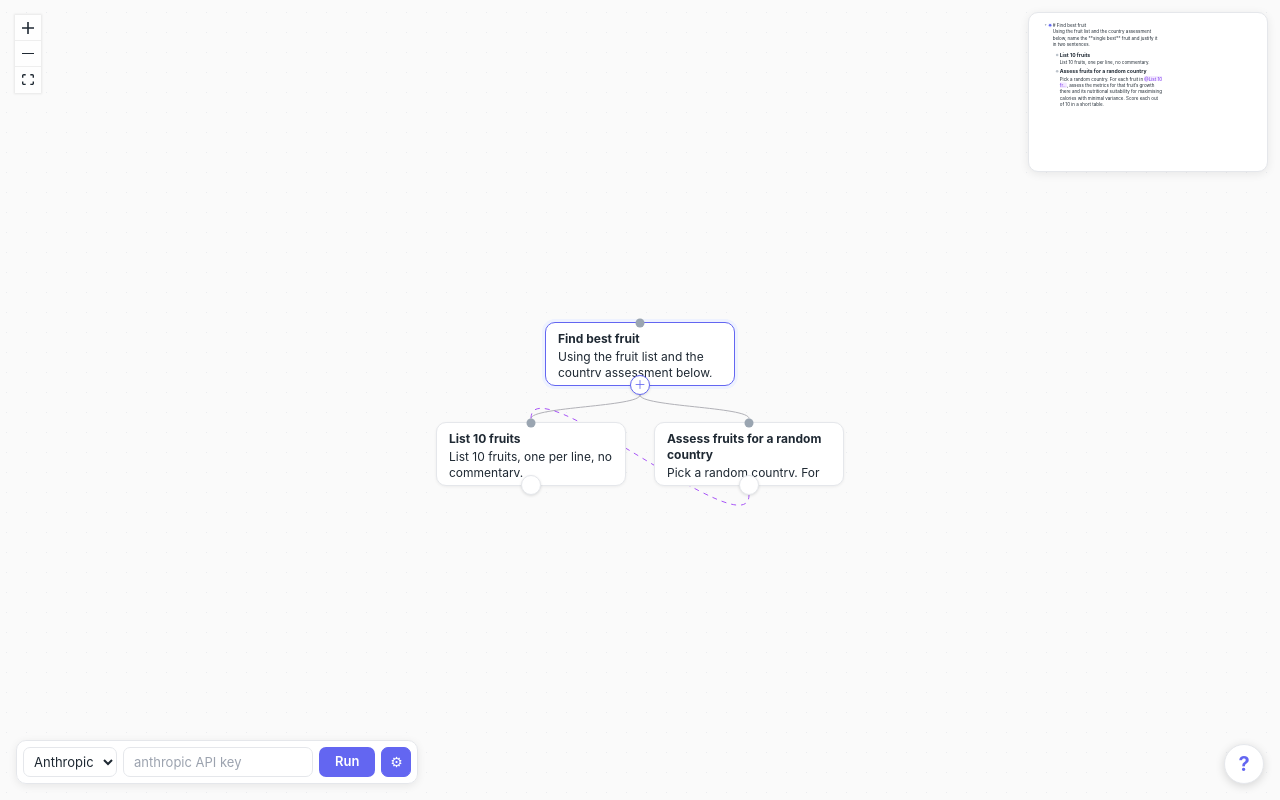
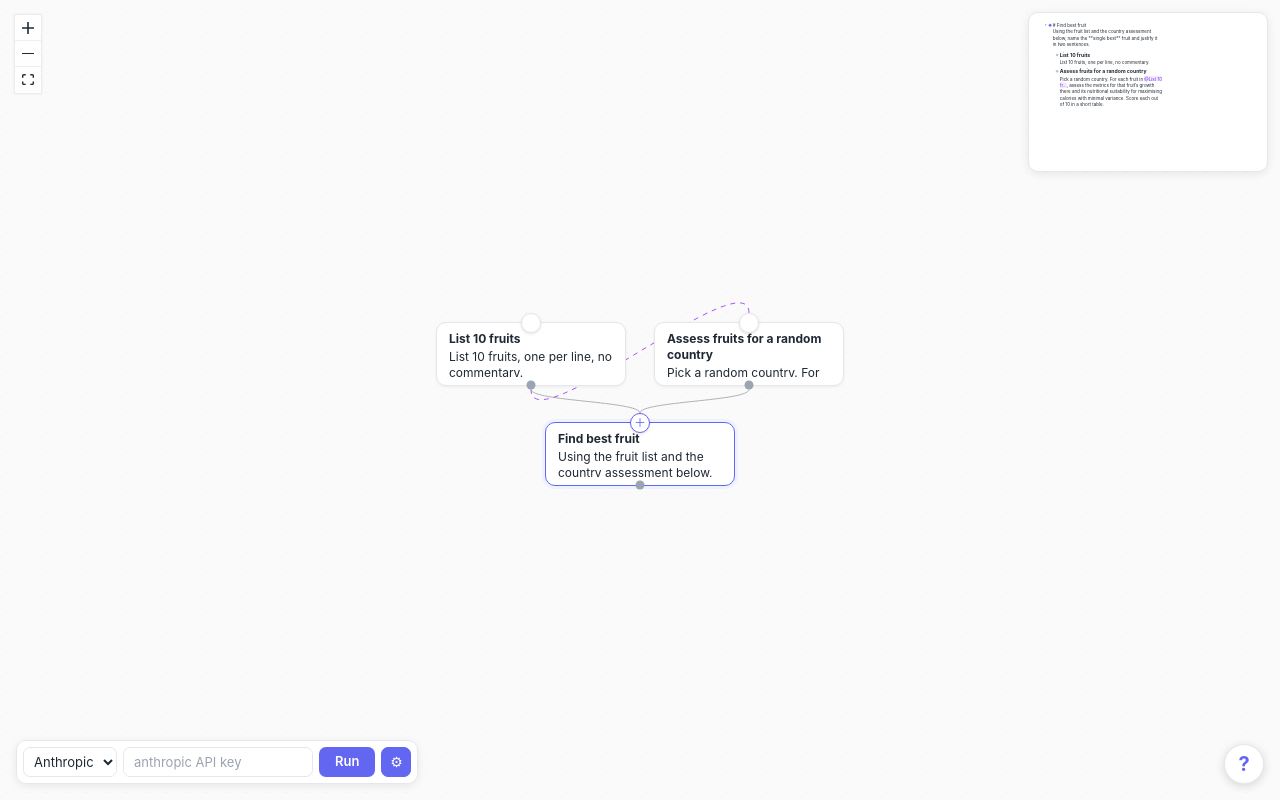
Before and after one commit to conradbez/prompt-build-tool-dnd, a React (Vite) app: page / in a window 1280 px wide. Built offline with nearby package versions, Linux system fonts and the light colour scheme.

Commit message:
fix: flip node flow

```diff
--- a/src/mindmap/BulletNode.tsx
+++ b/src/mindmap/BulletNode.tsx
@@ -25,7 +25,31 @@ export function BulletNode({ id, data, selected }: NodeProps) {
   const d = data as BulletNodeData;
   return (
     <div className={`mm-node ${selected ? 'mm-node--selected' : ''} ${d.kind !== 'prompt' ? `mm-node--${d.kind}` : ''}`}>
-      <Handle type="target" position={Position.Top} className="mm-handle" />
+      {/*
+        One circle, two gestures: drag from it to start a link, click it to add
+        a child. They used to be separate controls sitting on top of each other
+        — the `+` button covering the connection handle — so a drag aimed at the
+        handle hit the button instead. The `+` now lives *inside* the handle.
+
+        It is the node's *input*, on top: children sit above their parent and
+        feed their output down into it, so adding a child means adding an input.
+      */}
+      <Handle
+        type="target"
+        position={Position.Top}
+        className="mm-handle mm-handle--start"
+        title={
+          d.canAddChild
+            ? 'Drag to link, click to add a child'
+            : 'A python node runs one child, and already has it'
+        }
+        onClick={(e) => {
+          e.stopPropagation();
+          actions.addChild(id);
+        }}
+      >
+        {d.canAddChild && <span className="mm-handle__plus">＋</span>}
+      </Handle>
       {(d.kind !== 'prompt' || d.jsonOutput || d.fileCount > 0) && (
         <div className="mm-node__flags">
           {d.kind !== 'prompt' && <KindChip kind={d.kind} mcpServer={d.mcpServer} />}
@@ -62,28 +86,8 @@ export function BulletNode({ id, data, selected }: NodeProps) {
         </button>
       )}
       {d.hasChildren && d.collapsed && <div className="mm-node__badge">▸</div>}
-      {/*
-        One circle, two gestures: drag from it to start a link, click it to add
-        a child. They used to be separate controls sitting on top of each other
-        — the `+` button covering the connection handle — so a drag aimed at the
-        handle hit the button instead. The `+` now lives *inside* the handle.
-      */}
-      <Handle
-        type="source"
-        position={Position.Bottom}
-        className="mm-handle mm-handle--start"
-        title={
-          d.canAddChild
-            ? 'Drag to link, click to add a child'
-            : 'A python node runs one child, and already has it'
-        }
-        onClick={(e) => {
-          e.stopPropagation();
-          actions.addChild(id);
-        }}
-      >
-        {d.canAddChild && <span className="mm-handle__plus">＋</span>}
-      </Handle>
+      {/* The output: it links down into this node's parent. */}
+      <Handle type="source" position={Position.Bottom} className="mm-handle" />
     </div>
   );
 }
--- a/src/mindmap/MindMap.tsx
+++ b/src/mindmap/MindMap.tsx
@@ -56,6 +56,11 @@ const TOUCH_ONLY = {
  * Left panel: a mind map of the same bullet tree the outline shows on the
  * right. Parent→child links are solid; `@` references are dashed.
  *
+ * Every link points the way data runs: from the node whose output is used,
+ * out of its bottom dot, into the `+` on top of the node that uses it. So a
+ * child sits *above* its parent, and a referenced node feeds the one that
+ * mentions it.
+ *
  * Interaction model
  * -----------------
  * With a mouse the canvas behaves like any React Flow canvas — its own
@@ -67,10 +72,11 @@ const TOUCH_ONLY = {
  *   - drag a node .................. move it; the node keeps that spot
  *                                    (`bullet.pos`) instead of following the
  *                                    auto-layout
- *   - drag from the `+` circle ..... start a link from that node
+ *   - drag from the `+` circle ..... start a link into that node
  *   - drop the link on a node ...... link them (see `onConnect` for whether
  *                                    that means "child of" or "@ reference")
  *   - drop the link on the canvas .. create a new node there, as a child
+ *   - drag from the bottom dot ..... link this node's output into another
  *   - click the `+` circle ......... create a child node — **the exception**;
  *                                    React Flow would start a click-connection
  *                                    here, so `connectOnClick` is off
@@ -149,7 +155,7 @@ export function MindMap() {
         for (const c of b.children) {
           if (state.bullets[c]) {
             const id = `e-${b.id}-${c}`;
-            list.push({ id, source: b.id, target: c });
+            list.push({ id, source: c, target: b.id });
           }
         }
       }
@@ -158,8 +164,8 @@ export function MindMap() {
           const id = `r-${b.id}-${r}`;
           list.push({
             id,
-            source: b.id,
-            target: r,
+            source: r,
+            target: b.id,
             animated: true,
             style: { stroke: '#a855f7', strokeDasharray: '5 5' },
           });
@@ -170,20 +176,21 @@ export function MindMap() {
   }, [state]);
 
   /**
-   * Dropping a link on a node either adopts it or references it:
+   * A link runs from an output (`source`) into an input (`target`), whichever
+   * end the drag started from. The input side takes the output side as:
    *
-   * - the target has **no parent** → it becomes a child of the source. Dragging
-   *   a loose node under another one is how you build the tree, and a solid
-   *   edge is almost always what was meant.
-   * - the target already sits somewhere in the tree → an `@` reference, so the
-   *   existing parent link is left alone. That writes a mention into the source
+   * - a **child**, if that node has no parent. Linking a loose node into
+   *   another one is how you build the tree, and a solid edge is almost always
+   *   what was meant.
+   * - an `@` **reference**, if it already sits somewhere in the tree, so the
+   *   existing parent link is left alone. That writes a mention into the input
    *   bullet's text, which is what the dashed edge is drawn from.
    */
   const onConnect = (c: Connection) => {
     if (!c.source || !c.target || c.source === c.target) return;
-    const target = state.bullets[c.target];
-    if (target && target.parentId === null) actions.reparent(c.target, c.source);
-    else actions.addRef(c.source, c.target);
+    const input = state.bullets[c.source];
+    if (input && input.parentId === null) actions.reparent(c.source, c.target);
+    else actions.addRef(c.target, c.source);
   };
 
   /**
@@ -203,6 +210,7 @@ export function MindMap() {
     const from = dragStart.current;
     dragStart.current = null;
     if (!from || conn.toNode || !conn.fromNode) return; // landed on a node: onConnect has it
+    if (conn.fromHandle?.type !== 'target') return; // only the `+` (an input) grows a child
     const p = 'changedTouches' in e ? e.changedTouches[0] : e;
     if (!p) return;
     if (Math.hypot(p.clientX - from.x, p.clientY - from.y) < DRAG_SLOP) return; // a click, not a drag
@@ -252,8 +260,8 @@ export function MindMap() {
   // it, the `+` adds a child — so clicking one removes it, with no select-then-
   // delete step in between.
   const deleteEdge = (e: Edge) => {
-    if (e.id.startsWith('r-')) actions.removeRef(e.source, e.target);
-    else actions.reparent(e.target, null);
+    if (e.id.startsWith('r-')) actions.removeRef(e.target, e.source);
+    else actions.reparent(e.source, null);
   };
   const onEdgesDelete = (deleted: Edge[]) => deleted.forEach(deleteEdge);
 
--- a/src/mindmap/layout.ts
+++ b/src/mindmap/layout.ts
@@ -37,9 +37,12 @@ export function snapToGrid(pos: { x: number; y: number }): { x: number; y: numbe
 const RESULT_HEIGHT = 168; // extra room a node needs when it shows a run result
 
 /**
- * Simple top-down tidy tree: leaves are packed left-to-right, each parent is
- * centred over its children, and depth maps to the vertical axis. Multiple
- * roots are laid out side by side. Collapsed bullets render as leaves.
+ * Simple bottom-up tidy tree: leaves are packed left-to-right, each parent is
+ * centred under its children, and depth maps to the vertical axis — roots on
+ * the bottom row, the deepest children on top. That is the direction data
+ * runs: a child runs first and its output feeds its parent, so with the parent
+ * below, every link reads top-to-bottom as input → output.
+ * Multiple roots are laid out side by side. Collapsed bullets render as leaves.
  *
  * Row heights adapt per depth: a level that shows run results is given extra
  * vertical room so tall output cards don't overlap the level below.
@@ -83,5 +86,7 @@ export function layout(state: OutlineState): LaidOutNode[] {
     yOffset[d] = yOffset[d - 1] + rowHeight[d - 1] + V_GAP;
   }
 
-  return placed.map((p) => ({ id: p.id, x: p.x, y: yOffset[p.depth], depth: p.depth }));
+  // Flipped: the deepest row at y = 0, the roots at the bottom.
+  const bottom = yOffset[maxDepth];
+  return placed.map((p) => ({ id: p.id, x: p.x, y: bottom - yOffset[p.depth], depth: p.depth }));
 }
```
Also changed, not shown: 1 other file (tests, documents, lock files or other folders).
